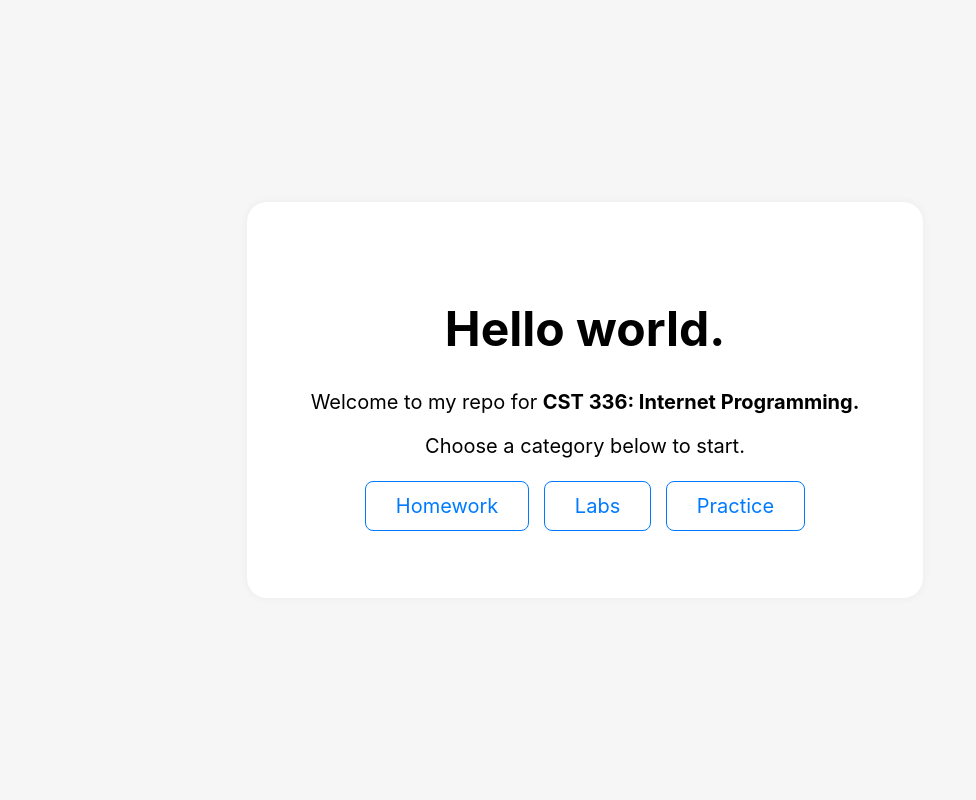
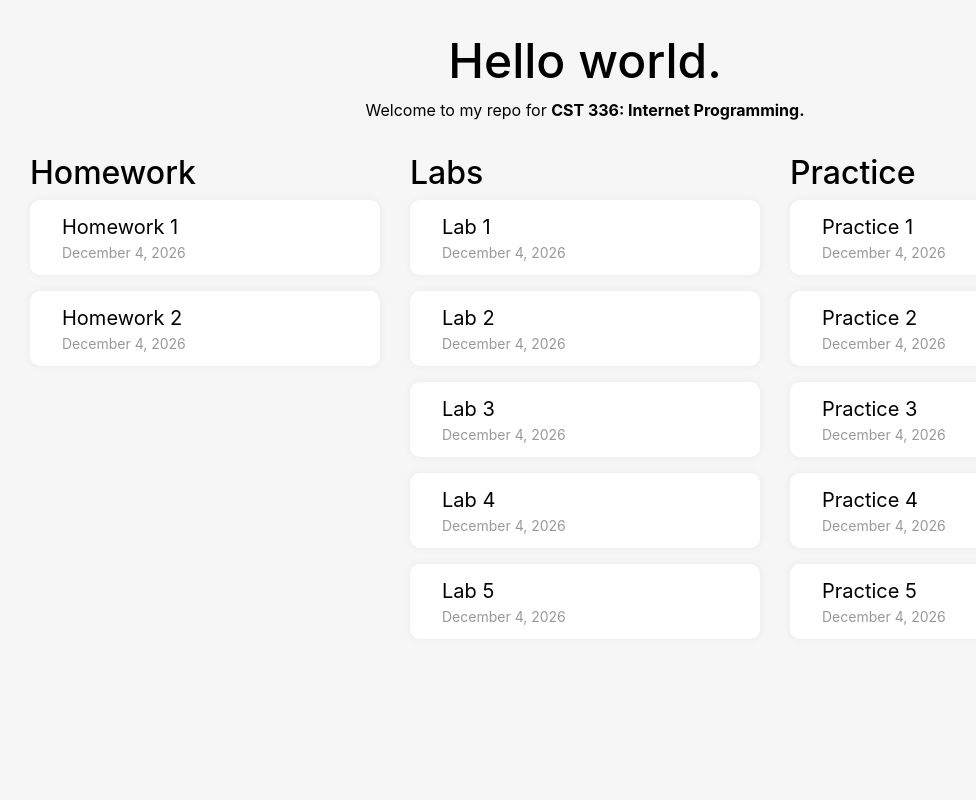
Before and after one commit to caestrella1/CST336, a PHP site: page / in a window 1280 px wide. Shown: the whole page, without its empty margins (55-1031 px from the left). Run offline with PHP 8.4, Linux system fonts and the light colour scheme.

Commit message:
Redesigned homepage and used PHP to get project directories

```diff
--- a/css/style.css
+++ b/css/style.css
@@ -1,14 +1,3 @@
-#container {
-    display: flex;
-    font-family: -apple-system, BlinkMacSystemFont, Segoe UI, Roboto;
-    text-align: center;
-    justify-content: center;
-    align-items: center;
-    width: 100vw;
-    height: 100vh;
-    margin: 0;
-}
-
 .light-bg {
     color: black;
     background-color: #f6f6f6;
@@ -33,36 +22,44 @@
     transition: .5s;
 }
 
-#content {
-    padding: 4em;
-    border-radius: 20px;
-    box-shadow: 0px 0px 10px rgba(0, 0, 0, 0.05);
+#welcome {
+    margin: 2em 0;
 }
 
-h1 {
+#hello {
     font-size: 3em;
+    cursor: pointer;
 }
 
-p, a {
-    font-size: 1.25em;
+#welcome p {
+    margin: 0;
 }
 
-#categories {
-    padding: 1em;
-    margin: 0 auto;
+a:hover {
+    text-decoration: none;
 }
 
-#categories a {
-    color: #007AFF;
+.entry {
+    padding: .75em 2em;
+    margin-bottom: 1em;
+    border-radius: 10px;
+    box-shadow: 0px 0px 10px rgba(0, 0, 0, 0.05);
     text-decoration: none;
-    margin: 0 .25em;
-    padding: .6em 1.5em;
-    border: 1px solid #007AFF;
-    border-radius: 8px;
-    transition: .5s;
 }
 
-#categories a:hover {
+.entry .file {
+    display: block;
+    font-size: 20px;
+}
+
+.entry .date {
+    display: block;
+    font-size: 14px;
+    margin: 0;
+    opacity: 0.4;
+}
+
+.entry:hover {
     color: white;
     background-color: #007AFF;
 }
--- a/index.php
+++ b/index.php
@@ -1,23 +1,82 @@
 <!DOCTYPE html>
 <html>
     <head>
-        <title>Hello World</title>
+        <title>Home | CST 336</title>
         <meta charset="utf-8"></meta>
+        <meta name="viewport" content="width=device-width, initial-scale=1.0">
+        <link href="https://stackpath.bootstrapcdn.com/bootstrap/4.3.1/css/bootstrap.min.css" rel="stylesheet" integrity="sha384-ggOyR0iXCbMQv3Xipma34MD+dH/1fQ784/j6cY/iJTQUOhcWr7x9JvoRxT2MZw1T" crossorigin="anonymous">
         <link rel="stylesheet" href="css/style.css" type="text/css" />
+        <script src="https://ajax.googleapis.com/ajax/libs/jquery/3.3.1/jquery.min.js"></script>
+        <script type="text/javascript" src="js/functions.js"></script>
     </head>
-    <body id="container" class="light-bg">
-        <div id="content" class="lighter-bg">
+    <body class="container light-bg">
+
+        <div id="welcome" class="text-center">
             <h1 id="hello">Hello world.</h1>
             <p>Welcome to my repo for <strong>CST 336: Internet Programming.</strong></p>
-            <p>Choose a category below to start.</p>
+        </div>
 
-            <div id="categories">
-                <a href="hw">Homework</a>
-                <a href="labs">Labs</a>
-                <a href="practice">Practice</a>
+        <div class="row">
+
+            <div class="col-lg-4">
+                <h2>Homework</h2>
+
+                <?php
+                    $scan = glob("hw/*");
+
+                    for ($i = 0; $i < count($scan); $i++) {
+                        $num = $i + 1;
+                        echo
+                        "<a href='{$scan[$i]}'>".
+                            "<div class='entry lighter-bg'>".
+                                "<span class='file'>Homework {$num}</span>".
+                                "<span class='date'>".date("F j, Y",filemtime($scan[$i]))."</span>".
+                            "</div>".
+                        "</a>";
+                    }
+
+                ?>
             </div>
+
+            <div class="col-lg-4">
+                <h2>Labs</h2>
+                <?php
+                    $scan = glob("labs/*");
+
+                    for ($i = 0; $i < count($scan); $i++) {
+                        $num = $i + 1;
+                        echo
+                        "<a href='{$scan[$i]}'>".
+                            "<div class='entry lighter-bg'>".
+                                "<span class='file'>Lab {$num}</span>".
+                                "<span class='date'>".date("F j, Y",filemtime($scan[$i]))."</span>".
+                            "</div>".
+                        "</a>";
+                    }
+
+                ?>
+            </div>
+
+            <div class="col-lg-4">
+                <h2>Practice</h2>
+                <?php
+                    $scan = glob("practice/*");
+
+                    for ($i = 0; $i < count($scan); $i++) {
+                        $num = $i + 1;
+                        echo
+                        "<a href='{$scan[$i]}'>".
+                            "<div class='entry lighter-bg'>".
+                                "<span class='file'>Practice {$num}</span>".
+                                "<span class='date'>".date("F j, Y",filemtime($scan[$i]))."</span>".
+                            "</div>".
+                        "</a>";
+                    }
+
+                ?>
+            </div>
+
         </div>
+
     </body>
-    <script src="https://ajax.googleapis.com/ajax/libs/jquery/3.3.1/jquery.min.js"></script>
-    <script type="text/javascript" src="js/functions.js"></script>
 </html>
--- a/js/functions.js
+++ b/js/functions.js
@@ -1,8 +1,8 @@
 /*global $*/
 
-function toggleColor() {
-    $("#container").toggleClass("light-bg dark-bg");
-    $("#content").toggleClass("lighter-bg darker-bg");
-}
-
-$("#hello").on("click", toggleColor);
+$(function() {
+    $("#hello").on("click", function() {
+        $("body").toggleClass("light-bg darker-bg");
+        $(".entry").toggleClass("lighter-bg dark-bg");
+    });
+});
```
Also changed, not shown: img/ny.jpg (deleted).
